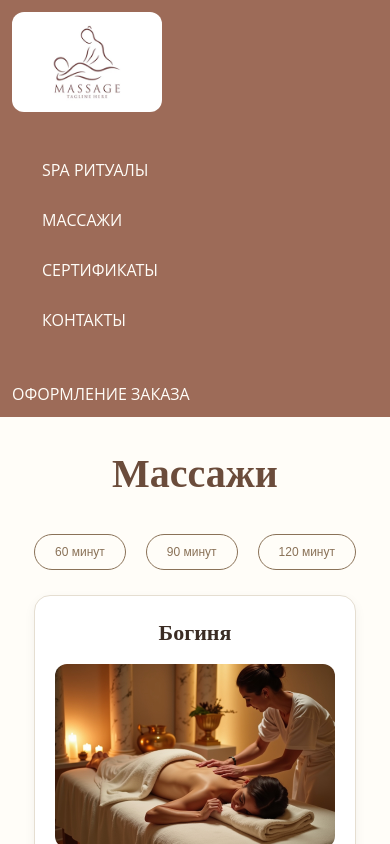
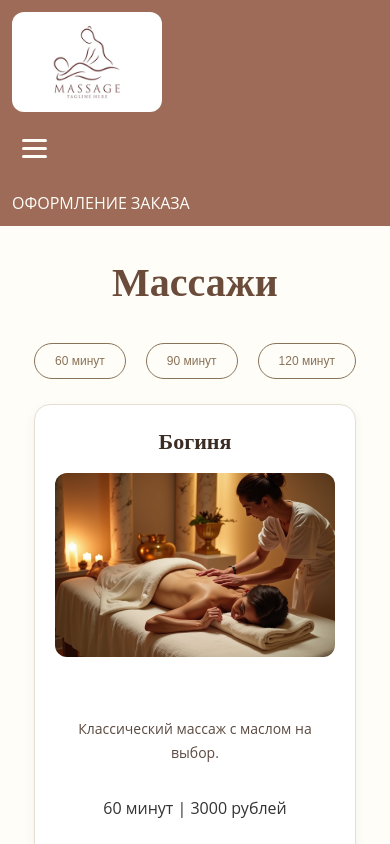
Before and after one commit to MarisaSon/spa-studio, a React (Vite) app: page /massages in a window 390 px wide. Shown: the top 844 px of the page. Built offline with nearby package versions, Linux system fonts and the light colour scheme.

Commit message:
mobile optimization

```diff
--- a/src/components/Navbar.css
+++ b/src/components/Navbar.css
@@ -51,6 +51,21 @@ li {
   text-decoration: none;
 }
 
+.burger {
+  display: none;
+  flex-direction: column;
+  cursor: pointer;
+  gap: 5px;
+  padding: 10px;
+}
+
+.burger span {
+  height: 3px;
+  width: 25px;
+  background-color: #fffdf8;
+  border-radius: 3px;
+}
+
 @media (max-width: 1024px) {
   header.logo {
     flex-direction: column;
@@ -80,21 +95,33 @@ li {
     align-items: flex-start;
   }
 
-  .menu ul {
-    flex-direction: column;
-    align-items: flex-start;
+  .burger {
+    display: flex;
+  }
+
+  .menu {
+    display: none;
     width: 100%;
   }
 
-  .menu a {
-    padding: 8px 0;
-    font-size: 16px;
+  .menu.open {
+    display: block;
+  }
+
+  .menu ul {
+    flex-direction: column;
+    align-items: center;
+    gap: 8px;
+    padding: 0;
+    margin-top: 16px;
+  }
+
+  li {
+    list-style: none;
   }
 
   .actions {
-    width: 100%;
-    justify-content: flex-start;
-    margin-top: 10px;
+    margin-top: 12px;
   }
 }
 
--- a/src/components/Navbar.jsx
+++ b/src/components/Navbar.jsx
@@ -1,26 +1,45 @@
 import { Link } from "react-router-dom";
 import "../components/Navbar.css";
+import { useState } from "react";
 
 export default function Navbar() {
+  const [menuOpen, setMenuOpen] = useState(false);
+  const toggleMenu = () => {
+    setMenuOpen(!menuOpen);
+  };
+
   return (
     <header className="logo">
       <Link to="/">
         <img src="/logo.png" alt="Логотип" className="main-logo" />
       </Link>
-      <nav className="menu">
+      <div className="burger" onClick={toggleMenu}>
+        <span></span>
+        <span></span>
+        <span></span>
+      </div>
+      <nav className={`menu ${menuOpen ? "open" : ""}`}>
         <ul className="link">
           <li>
             {" "}
-            <Link to="/rituals">SPA Ритуалы</Link>
+            <Link to="/rituals" onClick={() => setMenuOpen(false)}>
+              SPA Ритуалы
+            </Link>
           </li>
           <li>
-            <Link to="/massages">Массажи</Link>
+            <Link to="/massages" onClick={() => setMenuOpen(false)}>
+              Массажи
+            </Link>
           </li>
           <li>
-            <Link to="/certificates">Сертификаты</Link>
+            <Link to="/certificates" onClick={() => setMenuOpen(false)}>
+              Сертификаты
+            </Link>
           </li>
           <li>
-            <Link to="/contacts">Контакты</Link>
+            <Link to="/contacts" onClick={() => setMenuOpen(false)}>
+              Контакты
+            </Link>
           </li>
         </ul>
       </nav>
--- a/src/data/rituals.jsx
+++ b/src/data/rituals.jsx
@@ -79,7 +79,7 @@ const rituals = [
   },
   {
     id: 8,
-    title: "Пробуждение Персефоны",
+    title: "Свет Персефоны",
     short: "Цветочный скраб, медовое обёртывание и массаж лица",
     description:
       "Ритуал весеннего обновления и пробуждения тела. Цветочный скраб, обертывание с медом и молоком и массаж лица наполнят кожу сиянием, а душу — легкостью.",
```
